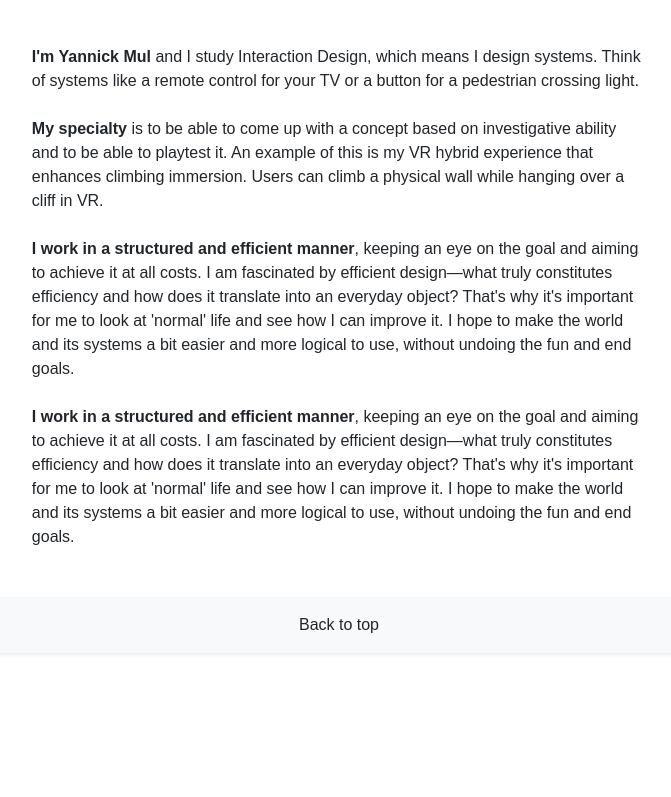
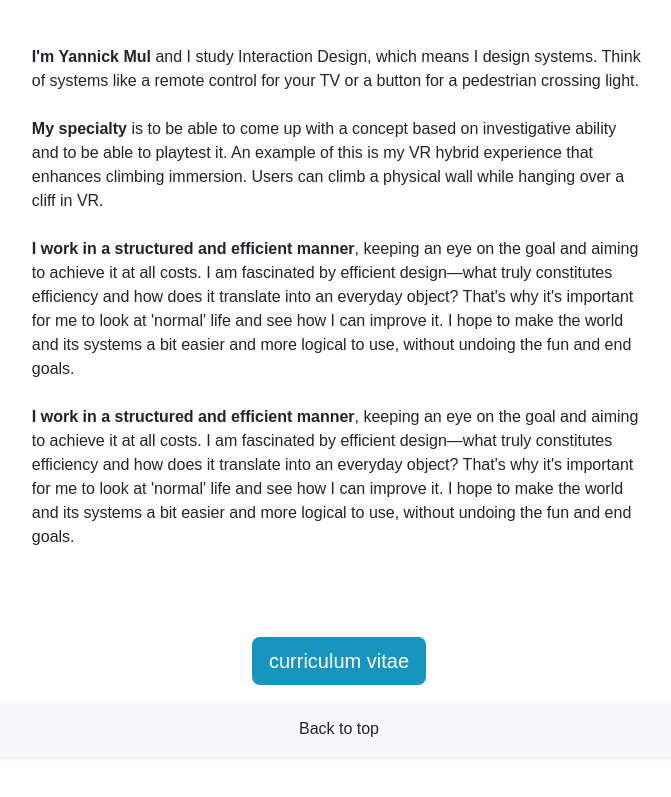
Before and after one commit to ExquisitePixelz/ExquisitePixelz.github.io, a website: page aboutme.html in a window 1280 px wide. Shown: the part 713-1510 px from the top of the page, without its empty margins (301-972 px from the left). Before the commit the page ends 1414 px from the top, so only its background shows below. Drawn offline with nearby package versions, Linux system fonts and the light colour scheme.

Commit message:
added CV to about me

```diff
--- a/aboutme.html
+++ b/aboutme.html
@@ -69,6 +69,13 @@
               <br>
               <span style="font-weight: 700;">I work in a structured and efficient manner</span>, keeping an eye on the goal and aiming to achieve it at all costs. I am fascinated by efficient design—what truly constitutes efficiency and how does it translate into an everyday object? That's why it's important for me to look at 'normal' life and see how I can improve it. I hope to make the world and its systems a bit easier and more logical to use, without undoing the fun and end goals.
           </div>
+          <div class="row justify-content-center p-3">
+            <div class="text-center">
+              <a href="https://drive.google.com/file/d/12aSyvbQ5uuUKmF8fVECCRF7KPpFxK1Ba/view?usp=sharing" target="_blank" class="btn btn-lg mt-4" style="background-color: #1895bf; color: white;">
+                curriculum vitae
+              </a>
+            </div>
+          </div>
       </div>
     </section>
 
```
